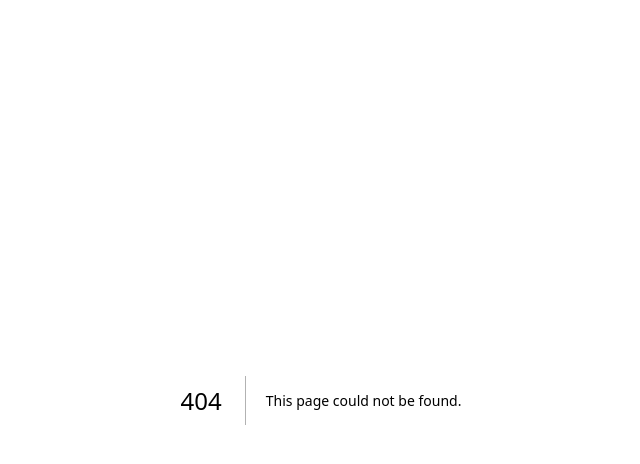
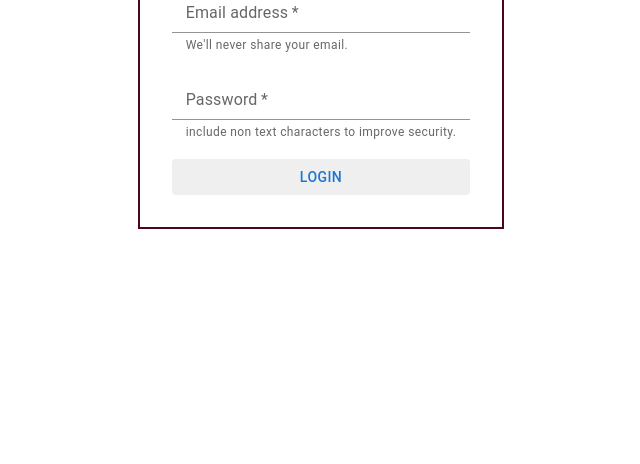
Before and after one commit to amStevee/lib-xp, a Next.js app in the folder client/: page /signin in a window 1280 px wide. Before the commit this address had no page. Shown: the top 464 px of the page, without its empty margins (319-959 px from the left). Built offline with nearby package versions, Linux system fonts and the light colour scheme.

Commit message:
setup axios on frontend

```diff
--- a/client/app/globals.css
+++ b/client/app/globals.css
@@ -15,8 +15,8 @@
 }
 
 body {
-  color: var(--foreground);
-  background: var(--background);
+  /* color: var(--foreground); */
+  /* background: var(--background); */
   font-family: Arial, Helvetica, sans-serif;
 }
 
--- /dev/null
+++ b/client/app/signin/page.tsx
@@ -0,0 +1,44 @@
+'use client'
+import axios from '@/lib/axios_config';
+import {Box, Button, FormControl, FormHelperText, Input, InputLabel, Typography} from '@mui/material'
+import {ChangeEvent, useRef, useState } from "react";
+
+interface FormSate {
+  email: string | null; password:string | null;
+}
+
+export default function Home() {
+  const [formState, setFormState] = useState<FormSate>({email: null, password:null})
+  const formRef = useRef<HTMLFormElement | null>(null);
+
+  function changeFormState(e:ChangeEvent<HTMLTextAreaElement | HTMLInputElement>) {
+    const {name, value} = e.currentTarget;
+    setFormState(prev => ({...prev, [name]: value}));
+  }
+
+  async function handleSignin(formState:FormSate) {
+    console.log(formState)
+    await axios.post('/oauth2/signin', JSON.stringify(formState))
+  }
+
+
+  return (
+    <div className="grid grid-rows-[20px_1fr_20px] items-center justify-items-center min-h-screen p-8 pb-20 gap-16 sm:p-20 font-[family-name:var(--font-geist-sans)] ">
+      <form ref={formRef} className="flex flex-col gap-4 border-rose-950 border-2 p-8">
+        <FormControl required>
+            <InputLabel htmlFor="email">Email address</InputLabel>
+            <Input id="email" name='email' aria-describedby="my-helper-text" onChange={e => changeFormState(e)} />
+            <FormHelperText id="my-helper-text">We'll never share your email.</FormHelperText>
+        </FormControl>
+        <FormControl required>
+            <InputLabel htmlFor="password">Password</InputLabel>
+            <Input id="password" name='password' aria-describedby="my-helper-text" type="password" onChange={e => changeFormState(e)} />
+            <FormHelperText id="my-helper-text">include non text characters to improve security.</FormHelperText>
+        </FormControl>
+
+        <Button sx={{backgroundColor: 'ThreeDFace'}} onClick={() => handleSignin(formState)} >login</Button>
+      </form>
+    </div>
+
+  );
+}
--- /dev/null
+++ b/client/lib/axios_config.ts
@@ -0,0 +1,5 @@
+import connection from 'axios';
+
+const axios = new connection.Axios({baseURL: 'http://localhost:8000'})
+
+export default axios;
```
Also changed, not shown: 1 other file (tests, documents, lock files or other folders).
